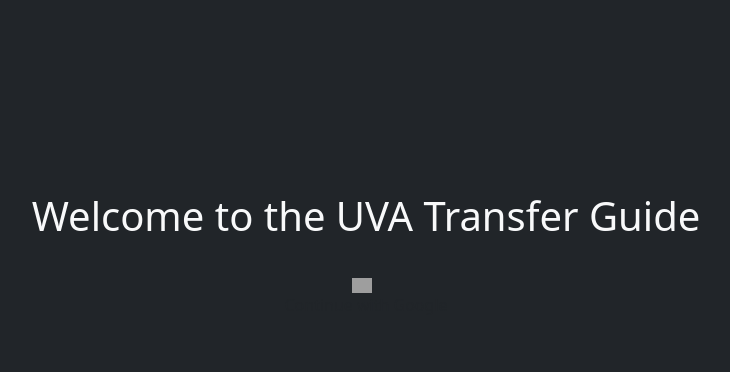
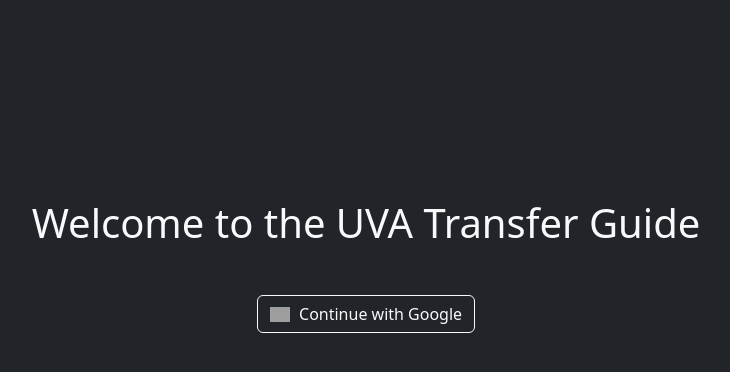
Before and after one commit to scottrmattix/transfer-guide, a Django app: page / in a window 1280 px wide. Shown: the part 134-506 px from the top of the page, without its empty margins (274-1004 px from the left). Run offline with Django 4.2, Linux system fonts and the light colour scheme; some libraries are stand-ins or nearby versions; grey boxes are pictures that could not be loaded.

Commit message:
Continue with google button looking pretty good

```diff
--- a/templates/index.html
+++ b/templates/index.html
@@ -52,16 +52,15 @@
 					</form>
 				{% endif %}
 			{% else %}
-				<h1 class="text-light">Welcome to the UVA Transfer Guide</h1>
-					<div>
-						<a class="oauth-container btn white black-text m-3 h-15" href="{% provider_login_url 'google' %}" style="text-transform:none">
-							<div class="left">
-								<img width="20px" style="margin-top:7px; margin-right:8px" alt="Google sign-in"
-									src="https://upload.wikimedia.org/wikipedia/commons/thumb/5/53/Google_%22G%22_Logo.svg/512px-Google_%22G%22_Logo.svg.png" />
-							</div>
+				<h1 class="text-light mb-5">Welcome to the UVA Transfer Guide</h1>
+					<div class="row">
+						<div class="col-md-12">
+						  <a class="btn btn-outline-light" href="/users/googleauth" role="button" style="text-transform:none">
+							<img width="20px" style="margin-bottom:3px; margin-right:5px" alt="Google sign-in" src="https://upload.wikimedia.org/wikipedia/commons/thumb/5/53/Google_%22G%22_Logo.svg/512px-Google_%22G%22_Logo.svg.png" />
 							Continue with Google
-						</a>
-					</div>
+						  </a>
+						</div>
+					  </div>
 			{% endif %}
 		</div>
 	</body>
```
